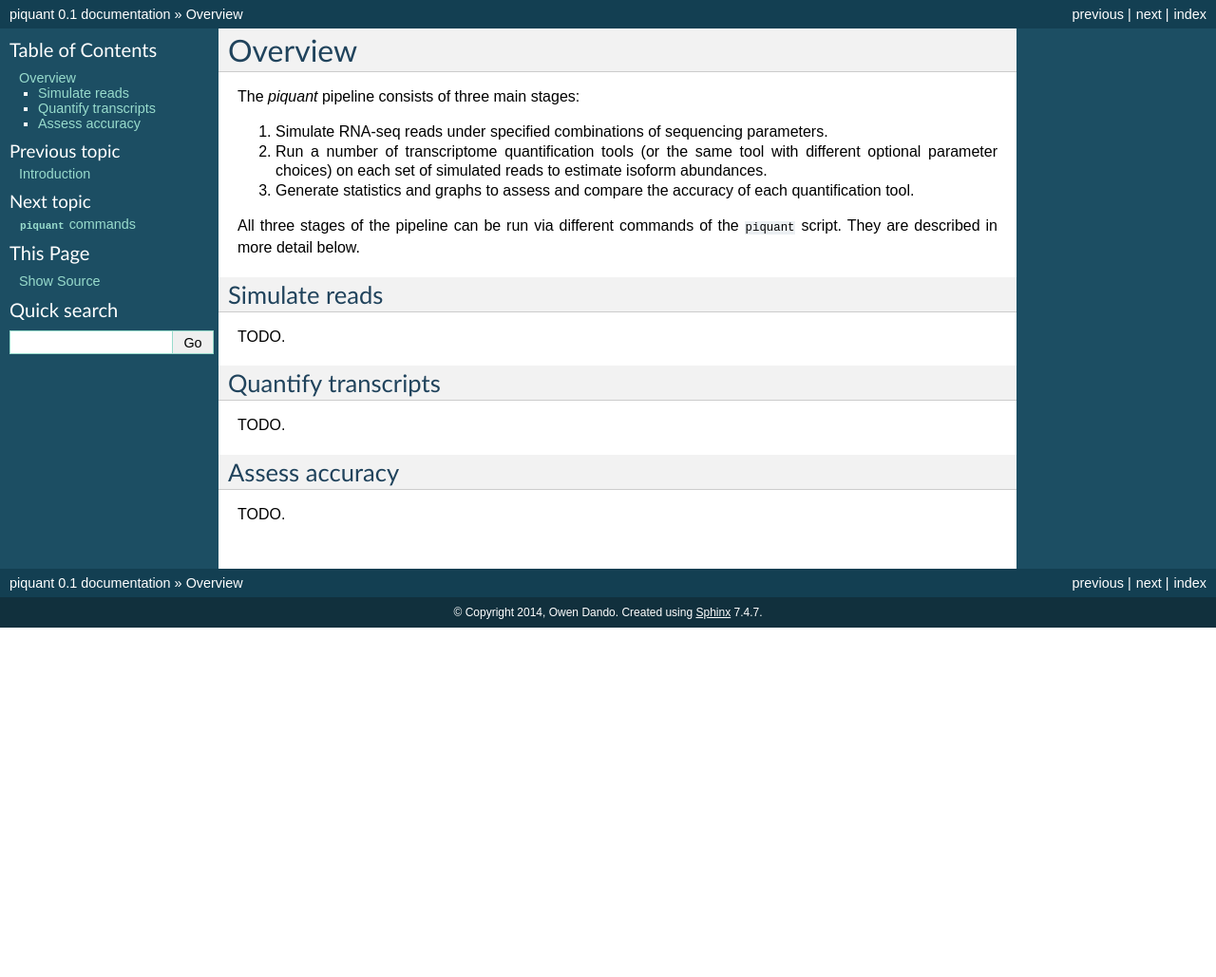
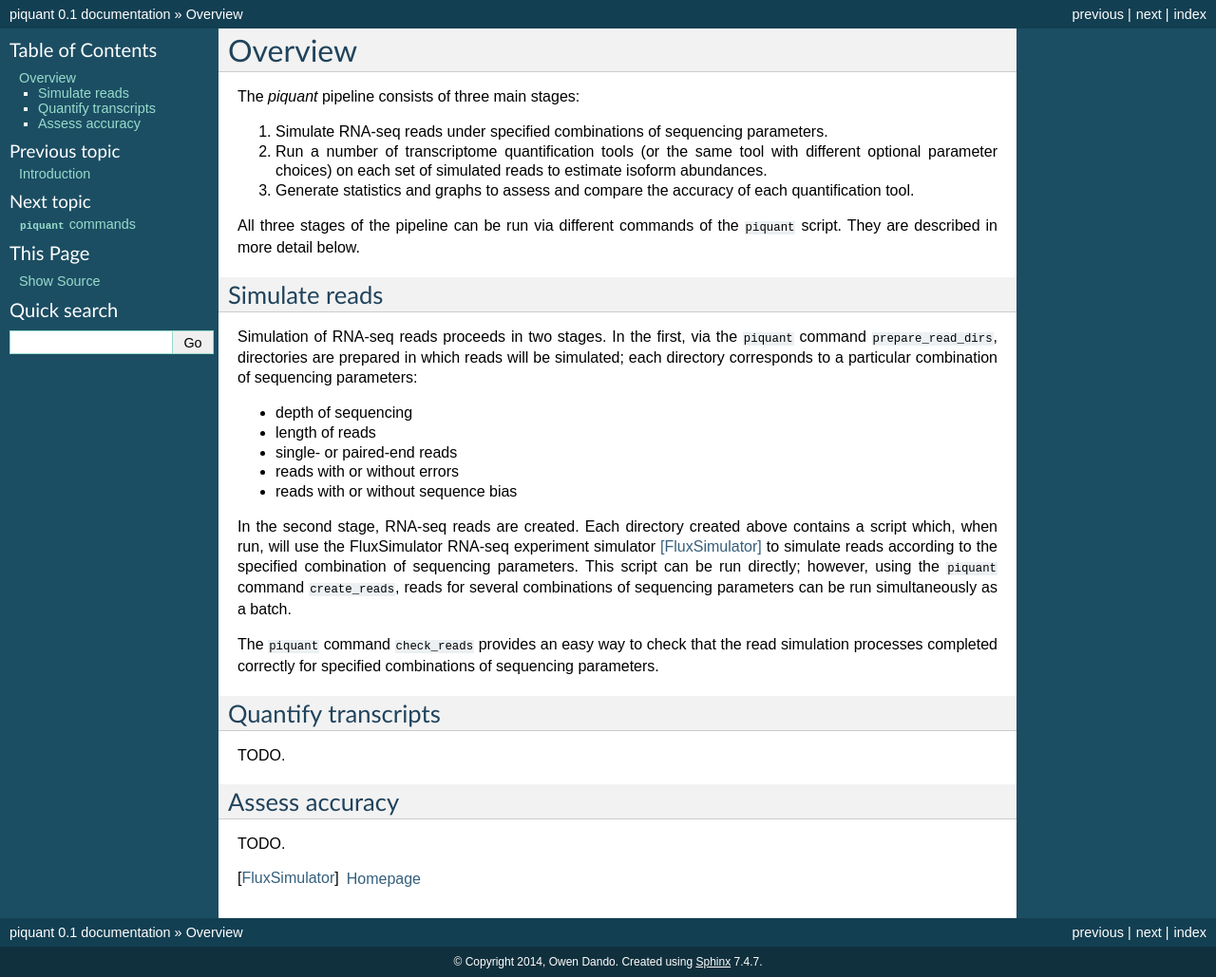
Before and after one commit to lweasel/piquant, a Sphinx documentation site: the page built from docs/overview.rst, in a window 1280 px wide. Shown: the whole page at 95% size. Built offline with Sphinx 7.4.7, drawn with Linux system fonts in a browser that asks for light colours; before the commit the page ends 900 px from its top, so only the background shows below that.

Commit message:
Overview section - Simulate reads.

```diff
--- a/docs/overview.rst
+++ b/docs/overview.rst
@@ -12,7 +12,17 @@
 Simulate reads
 --------------
 
-TODO.
+Simulation of RNA-seq reads proceeds in two stages. In the first, via the ``piquant`` command ``prepare_read_dirs``, directories are prepared in which reads will be simulated; each directory corresponds to a particular combination of sequencing parameters:
+
+* depth of sequencing
+* length of reads
+* single- or paired-end reads
+* reads with or without errors
+* reads with or without sequence bias
+
+In the second stage, RNA-seq reads are created. Each directory created above contains a script which, when run, will use the FluxSimulator RNA-seq experiment simulator [FluxSimulator]_ to simulate reads according to the specified combination of sequencing parameters. This script can be run directly; however, using the ``piquant`` command ``create_reads``, reads for several combinations of sequencing parameters can be run simultaneously as a batch.
+
+The ``piquant`` command ``check_reads`` provides an easy way to check that the read simulation processes completed correctly for specified combinations of sequencing parameters.
 
 Quantify transcripts
 --------------------
@@ -23,3 +33,5 @@
 ---------------
 
 TODO.
+
+.. [FluxSimulator] `Homepage <http://sammeth.net/confluence/display/SIM/Home>`_
```
